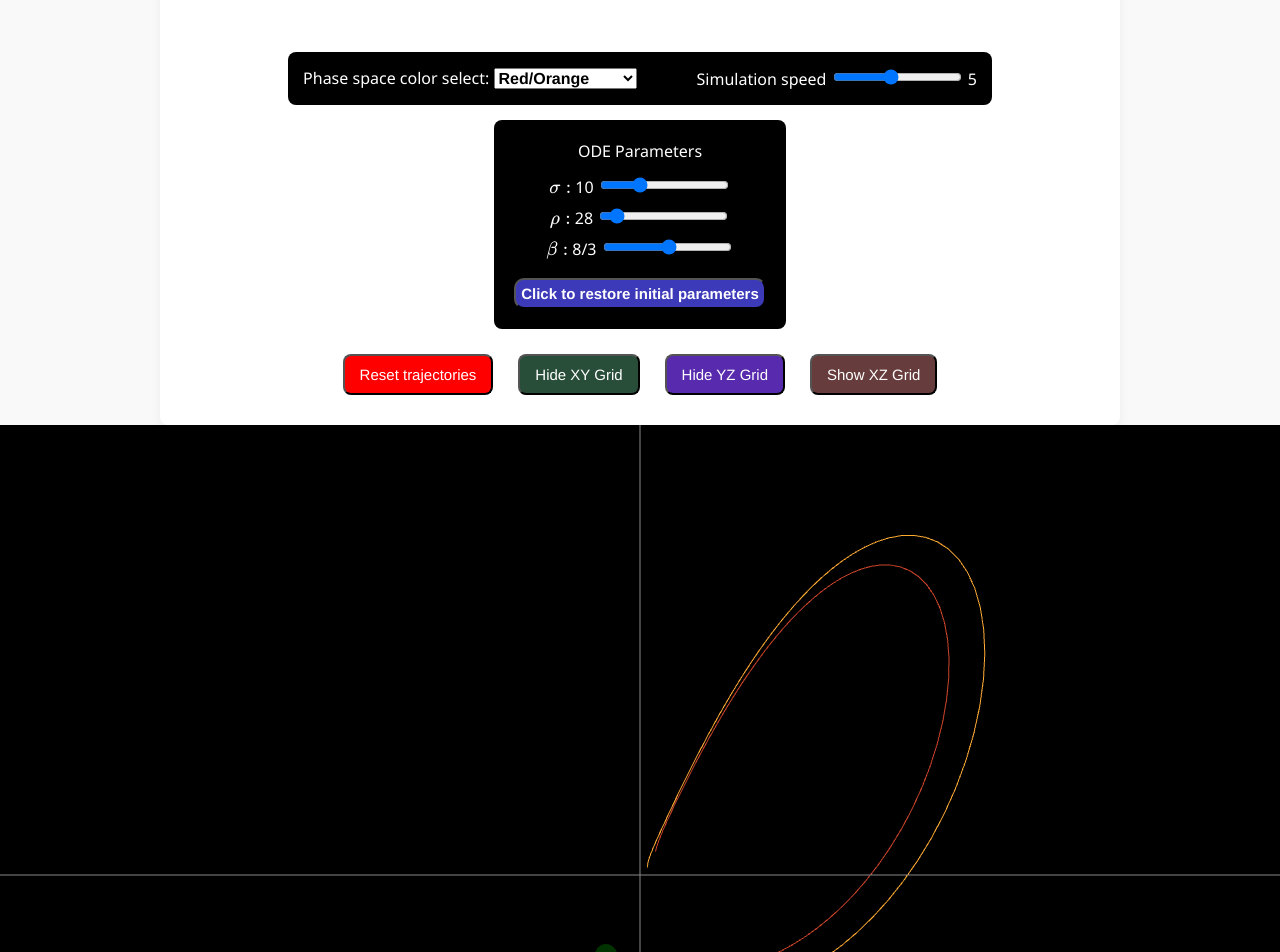
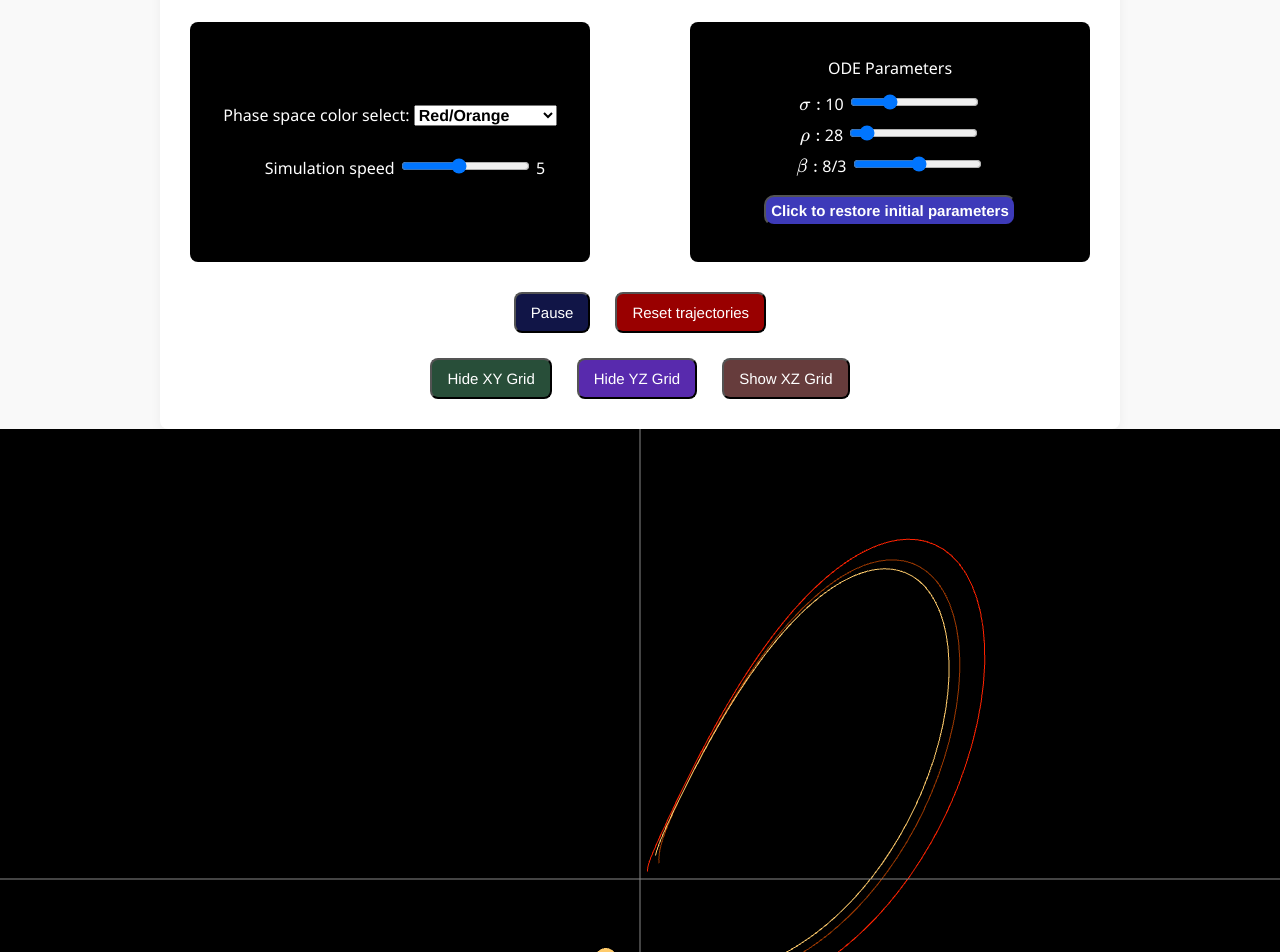
Before and after one commit to Nasser-Mohammed/3D-Phase-Space, a plain HTML site: page index.html in a window 1280 px wide. Shown: the part 700-1652 px from the top of the page. Drawn offline with nearby package versions, Linux system fonts and the light colour scheme; animation ran at ten frames a second.

Commit message:
first fully working version with 2 systems

```diff
--- a/index.html
+++ b/index.html
@@ -44,6 +44,7 @@
 
     <br>
     <br>
+    <div id="mainControl">
     <div id="controls">
       <div id="color-div">
         <label for="palette-select">Phase space color select:</label>
@@ -84,8 +85,12 @@
 
           <button id="resetParams-btn">Click to restore initial parameters</button>
       </div>
+      </div>
+      <div id="play-reset-row">
+        <button id="pause-btn">Pause</button>
+        <button id="reset-btn">Reset trajectories</button>
+      </div>
       <div id="bottom-row">
-        <button id="reset-btn">Reset trajectories</button>
         <button class="gridBtn" id="toggle-grid-btn1" style="background-color:rgb(40, 78, 57)">Hide XY Grid</button>
         <button class="gridBtn" id="toggle-grid-btn2">Hide YZ Grid</button>
         <button class="gridBtn" id="toggle-grid-btn3" style="background-color:rgb(102, 60, 60)">Show XZ Grid</button>
--- a/main.js
+++ b/main.js
@@ -2,7 +2,7 @@
 import * as THREE from 'https://cdn.jsdelivr.net/npm/three@0.153.0/build/three.module.js';
 import { OrbitControls } from 'https://cdn.jsdelivr.net/npm/three@0.153.0/examples/jsm/controls/OrbitControls.js';
 let renderer3d, scene3d, camera3d;
-let ball;
+let ball1;
 let ball2;
 let ball3;
 const dt = 0.001;
@@ -12,29 +12,41 @@ let stepsPerFrame = 10;
 const defaultSteps = stepsPerFrame;
 let animationId = null;
 let controls;
-const maxTrailPoints = 5000;
+const maxTrailPoints = 7500;
 const trailPositions1 = [];
 const trailPositions2 = [];
 const numSteps = 1;
+
+let running = true;
 
 let showXZ = true;
 let showXY = false;
 let showYZ = true;
 
+const palettes = {
+  r: ["#ff2200", "#ffcb6b", "#9c3700"],       // reddish/orange/yellow
+  bg: ["#0057FF", "#009933", "#6A0DAD"],      // strong blue, strong green, strong purple
+  rgb: ["#8f0000", "#009723", "#0077FF"],     // red, brighter green, pure blue
+};
 
-const trailGeometry = new THREE.BufferGeometry();
-const trailMaterial = new THREE.LineBasicMaterial({ color: 0xffaa33});
-const trailLine = new THREE.Line(trailGeometry, trailMaterial);
+let initColors = palettes.r;
+
+
+const trailGeometry1 = new THREE.BufferGeometry();
+const trailMaterial1 = new THREE.LineBasicMaterial({ color: initColors[0]});
+const trailLine1 = new THREE.Line(trailGeometry1, trailMaterial1);
 
 const trailGeometry2 = new THREE.BufferGeometry();
-const trailMaterial2 = new THREE.LineBasicMaterial({ color: 0xCC4429});
+const trailMaterial2 = new THREE.LineBasicMaterial({ color: initColors[1]});
 const trailLine2 = new THREE.Line(trailGeometry2, trailMaterial2);
+
+
 
 let trailSkip = 0; //update every third point on trail
 
-// const trailGeometry3 = new THREE.BufferGeometry();
-// const trailMaterial3 = new THREE.LineBasicMaterial({ color: 0x0000ff }); // Blue
-// const trailLine3 = new THREE.Line(trailGeometry3, trailMaterial3);
+const trailGeometry3 = new THREE.BufferGeometry();
+const trailMaterial3 = new THREE.LineBasicMaterial({ color: initColors[2] }); // Blue
+const trailLine3 = new THREE.Line(trailGeometry3, trailMaterial3);
 
 const trailPositions3 = [];
 
@@ -211,17 +223,22 @@ function reset(){
   stepsPerFrame = defaultSteps;
   x1 = 1; y1 = 1; z1 = 1;
   x2 = 5; y2 = 3; z2 = 4;
-  clearTrail(trailPositions1, trailGeometry);
+  x3 = 2.5, y3 = 2, z3 = 3;
+
+  clearTrail(trailPositions1, trailGeometry1);
   clearTrail(trailPositions2, trailGeometry2);
+  clearTrail(trailPositions3, trailGeometry3);
   document.getElementById("simulation-speed").value = Math.floor(stepsPerFrame/2);
   document.getElementById("simulation-speed-value").textContent = Math.floor(stepsPerFrame/2);
-
+  running = true;
+  document.getElementById("pause-btn").textContent = "Pause";
 }
 
 function animate() {
   animationId = requestAnimationFrame(animate);
   if (frameCount++ % 1 !== 0) return;
 
+  if(running){
     simulationTime += dt;
 
     for(let i = 0; i < stepsPerFrame; i++) {
@@ -231,22 +248,21 @@ function animate() {
       [x2, y2, z2] = system.eulerStep(x2, y2, z2);
       [x3, y3, z3] = system.eulerStep(x3, y3, z3);
 
-
-    controls.update();
-
       // Scale down for rendering
       const scale = 0.05;
-    ball.position.set(x1 * scale, y1 * scale, z1 * scale);
+      ball1.position.set(x1 * scale, y1 * scale, z1 * scale);
       ball2.position.set(x2 * scale, y2 * scale, z2 * scale);
-    //ball3.position.set(x3 * scale, y3 * scale, z3 * scale);
+      ball3.position.set(x3 * scale, y3 * scale, z3 * scale);
 
-    if (trailSkip++ % 4 === 0){
-      updateTrail(ball.position, trailPositions1, trailGeometry);
+      if (trailSkip++ % 3 === 0){
+        updateTrail(ball1.position, trailPositions1, trailGeometry1);
         updateTrail(ball2.position, trailPositions2, trailGeometry2);
+        updateTrail(ball3.position, trailPositions3, trailGeometry3);
       }
     //updateTrail(ball3.position, trailPositions3, trailGeometry3);
-
     }
+  }
+  controls.update();
 
   renderer3d.render(scene3d, camera3d);
 }
@@ -268,18 +284,21 @@ document.addEventListener("DOMContentLoaded", () => {
 
   // Create sphere
   const geometry = new THREE.SphereGeometry(0.05, 16, 16);
-  const material = new THREE.MeshBasicMaterial({ color: 0xff5533 });
-  const material2 = new THREE.MeshBasicMaterial({ color: 	0x003300 });
-  ball = new THREE.Mesh(geometry, material);
+  const material = new THREE.MeshBasicMaterial({ color: initColors[0] });
+  const material2 = new THREE.MeshBasicMaterial({ color: 	initColors[1] });
+  ball1 = new THREE.Mesh(geometry, material);
   ball2 = new THREE.Mesh(geometry, material2);
   const ball3Geometry = new THREE.SphereGeometry(0.05, 32, 32);
-  const ball3Material = new THREE.MeshBasicMaterial({ color: 0x0000ff }); // Blue
+  const ball3Material = new THREE.MeshBasicMaterial({ color: initColors[2] }); // Blue
   ball3 = new THREE.Mesh(ball3Geometry, ball3Material);
-  scene3d.add(ball);
+  scene3d.add(ball1);
   scene3d.add(ball2);
+  scene3d.add(ball3);
   //scene3d.add(ball3);
-  ball.position.set(10, -1, 29); // Initial position
-  ball2.position.set(5, -3, 28); // Initial position for second ball
+  ball1.position.set(x1, y1, z1); // Initial position
+  ball2.position.set(x2, y2, z2); // Initial position for second ball
+  ball3.position.set(x3, y3, z3);
+
   //ball3.position.set(7.5, -2, 27); // Initial position for third ball
 
   const ambientLight = new THREE.AmbientLight(0x404040); // soft white light
@@ -289,25 +308,22 @@ document.addEventListener("DOMContentLoaded", () => {
   directionalLight.position.set(1, 1, 2);
   scene3d.add(directionalLight);
 
-  const gridHelper = new THREE.GridHelper(10, 10);
-  //scene3d.add(gridHelper);
-
-  const gridXZ = new THREE.GridHelper(10, 10);
+  const gridXZ = new THREE.GridHelper(15, 15);
   scene3d.add(gridXZ);
 
-  const gridYZ = new THREE.GridHelper(10, 10);
+  const gridYZ = new THREE.GridHelper(15, 15);
   gridYZ.rotation.z = Math.PI / 2; // rotate 90° around Z to stand it up
   scene3d.add(gridYZ);
 
-  const gridXY = new THREE.GridHelper(10, 10);
+  const gridXY = new THREE.GridHelper(15, 15);
   gridXY.rotation.x = Math.PI / 2;
  // rotate 90° around X to make it flat in XY
   scene3d.add(gridXY);
   gridXY.visible = false;
 
-  scene3d.add(trailLine);
+  scene3d.add(trailLine1);
   scene3d.add(trailLine2);
-  //scene3d.add(trailLine3);
+  scene3d.add(trailLine3);
 
   const systemSelect = document.getElementById("system-select-3d");
   const speedSlider = document.getElementById("simulation-speed");
@@ -345,7 +361,6 @@ document.addEventListener("DOMContentLoaded", () => {
     param3Value.textContent = p3Val.toFixed(3);
 
     const minMaxArray = system.paramsRange.get(system.choice);
-    console.log(system.paramsRange.get(system.choice));
 
     const p1Min = minMaxArray[0][0];
     const p1Max = minMaxArray[0][1];
@@ -476,8 +491,35 @@ document.addEventListener("DOMContentLoaded", () => {
       btnXY.textContent = showXY ? "Hide XZ Grid" : "Show XZ Grid";
     });
 
+    const paletteSelect = document.getElementById("palette-select");
 
+    paletteSelect.addEventListener("change", (e) => {
+      const selected = e.target.value;
+      const colors = palettes[selected] || palettes.r;
 
+      ball1.material.color.set(colors[0]);
+      ball2.material.color.set(colors[1]);
+      ball3.material.color.set(colors[2]);
+
+      trailLine1.material.color.set(colors[0]);
+      trailLine2.material.color.set(colors[1]);
+      trailLine3.material.color.set(colors[2]);
+    });
+
+    const pauseBtn = document.getElementById("pause-btn");
+
+    pauseBtn.addEventListener("click", (e) => {
+      running = !running;
+
+      if(running){
+        animate();
+        pauseBtn.textContent = "Pause";
+      }
+      else{
+        pauseBtn.textContent = "Play";
+      }
+
+    });
 
 
   animate();
--- a/style.css
+++ b/style.css
@@ -100,22 +100,29 @@ h2, h4 {
 
 }
 
-
-
-#controls{
+#mainControl{
   display: flex;
   flex-direction: row;
   justify-content: center;
   align-items: center;
-  padding-top: 15px;
-  padding-bottom: 15px;
+  gap: 100px;
+  width: 100%;
+  height: 210px;
+  margin-bottom: 20px;
+}
+
+#controls{
+  display: flex;
+  flex-direction: column;
+  justify-content: center;
+  align-items: center;
   gap: 30px;
   background-color: black;
   color: white;
   border-radius: 8px;
   padding: 15px;
-  margin-bottom: 15px;
-  margin-top: 15px;
+  flex: 1;
+  height: 100%;
 }
 
 #palette-select{
@@ -135,9 +142,11 @@ label[for="simulation-speed"]{
   justify-content: center;
   background-color: black;
   color: white;
-  padding: 20px;
+  padding: 15px;
   border-radius: 8px;
   gap: 8px;
+  flex: 1;
+  height: 100%;
 }
 
 #param-title{
@@ -160,6 +169,15 @@ label[for="simulation-speed"]{
   font-weight: bold;
 }
 
+#play-reset-row{
+  display: flex;
+  flex-direction: row;
+  justify-content: center;
+  align-items: center;
+  gap: 25px;
+  margin-top: 5px;
+}
+
 #bottom-row{
   display: flex;
   flex-direction: row;
@@ -170,7 +188,7 @@ label[for="simulation-speed"]{
 }
 
 #reset-btn{
-  background-color: red;
+  background-color: rgb(153, 0, 0);
   color: white;
   padding: 10px 15px;
   border-radius: 8px;
@@ -179,6 +197,19 @@ label[for="simulation-speed"]{
   margin-top: 20px;
   cursor: pointer;
 }
+
+#pause-btn{
+  background-color: rgb(17, 21, 71);
+  color: white;
+  padding: 10px 15px;
+  border-radius: 8px;
+  font-family: 'Helvetica', 'Arial', sans-serif;
+  font-size: 15px;
+  margin-top: 20px;
+  cursor: pointer;
+}
+
+
 
 .gridBtn{
   background-color: rgb(88, 42, 173);
```
Lines whose indentation alone changed are shown as unchanged.
